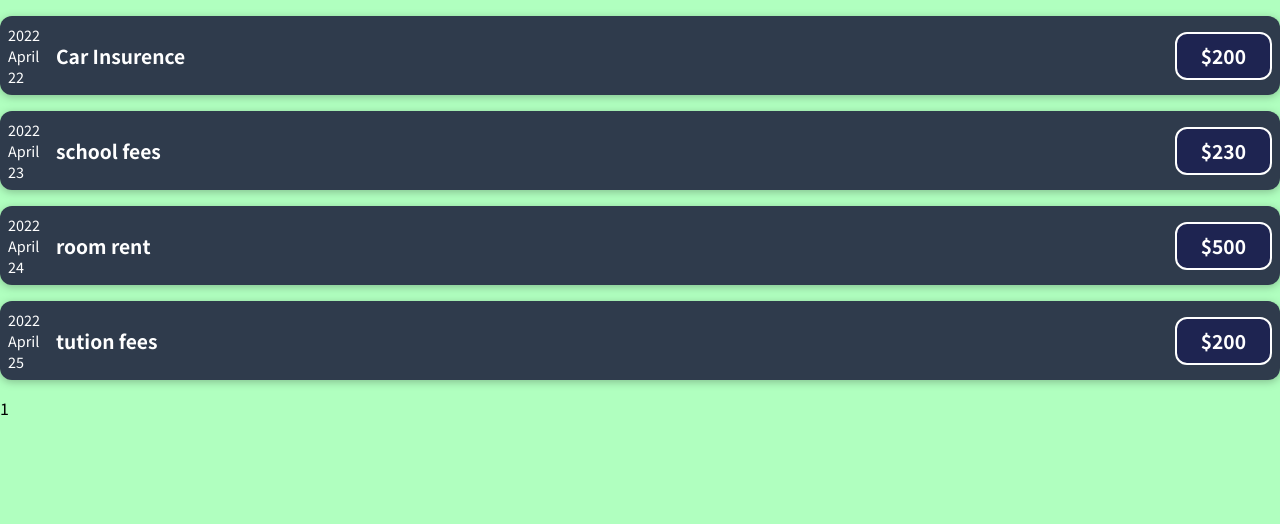
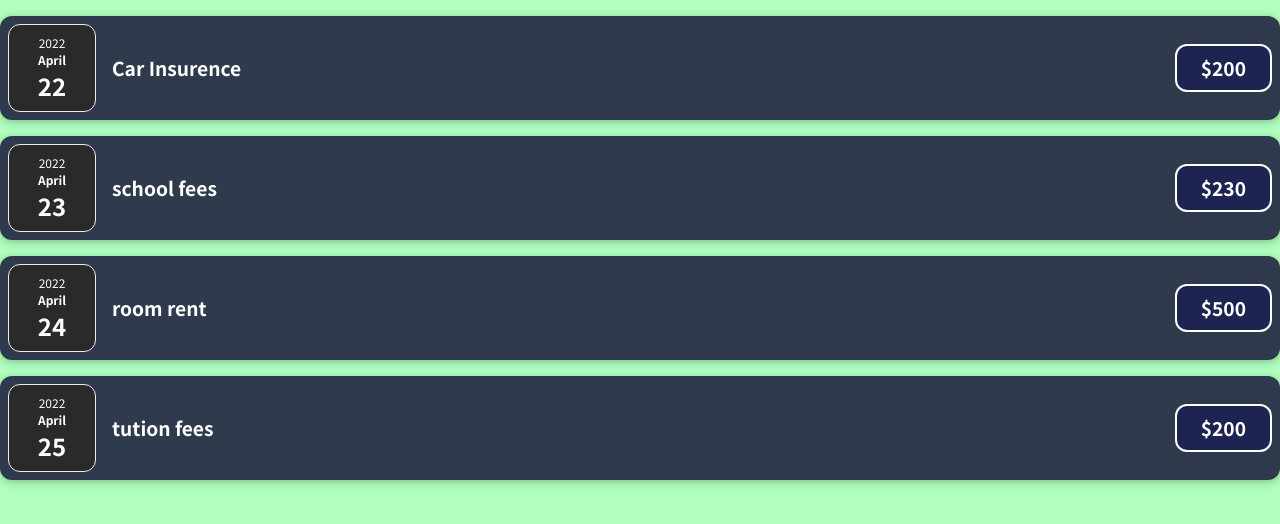
Before and after one commit to srikanthsoft2001/expense_tracker_application, a React (Create React App) app: page / in a window 1280 px wide. Shown: the top 524 px of the page. Built offline with nearby package versions, Linux system fonts and the light colour scheme; the HTML template or start-up script is replaced by a standard one.

Commit message:
lec-9 completed - multiple component

```diff
--- a/src/App.js
+++ b/src/App.js
@@ -51,7 +51,6 @@
         title={expenses[3].title}
         amount={expenses[3].amount}
       />
-      1
     </div>
   );
 }
--- /dev/null
+++ b/src/components/ExpenseDate.css
@@ -0,0 +1,26 @@
+.expense-date {
+  display: flex;
+  flex-direction: column;
+  width: 5.5rem;
+  height: 5.5rem;
+  border: 1px solid #ececec;
+  background-color: #2a2a2a;
+  color: white;
+  border-radius: 12px;
+  align-items: center;
+  justify-content: center;
+}
+
+.expense-date__month {
+  font-size: 0.75rem;
+  font-weight: bold;
+}
+
+.expense-date__year {
+  font-size: 0.75rem;
+}
+
+.expense-date__day {
+  font-size: 1.5rem;
+  font-weight: bold;
+}
--- /dev/null
+++ b/src/components/ExpenseDate.js
@@ -0,0 +1,17 @@
+// write the boiler plate
+import "./ExpenseDate.css";
+
+function ExpenseDate(props) {
+  let year = props.date.getFullYear();
+  let month = props.date.toLocaleDateString("en-US", { month: "long" });
+  let day = props.date.toLocaleDateString("en-US", { day: "2-digit" });
+
+  return (
+    <div className="expense-date">
+      <div className="expense-date__year">{year}</div>
+      <div className="expense-date__month">{month}</div>
+      <div className="expense-date__day">{day}</div>
+    </div>
+  );
+}
+export default ExpenseDate;
--- a/src/components/ExpenseItem.js
+++ b/src/components/ExpenseItem.js
@@ -1,22 +1,12 @@
 // write the boiler plate
 // import the css
 import "./ExpenseItem.css";
+import ExpenseDate from "./ExpenseDate.js";
 
 function ExpenseItem(props) {
-  let year = props.date.getFullYear();
-  let month = props.date.toLocaleDateString("en-US", { month: "long" });
-  let day = props.date.toLocaleDateString("en-US", { day: "2-digit" });
-
   return (
-    // here it is will add to all the items by default
-    // to make unique values to all the components use variable
-    // creating and using here is not correct way as it is used in app.js we create there and add them
     <div className="expense-item">
-      <div>
-        <div>{year}</div>
-        <div>{month}</div>
-        <div>{day}</div>
-      </div>
+      <ExpenseDate date={props.date} />
       <div className="expense-item__description">
         <div>{props.title}</div>
         <div className="expense-item__price">${props.amount}</div>
```
